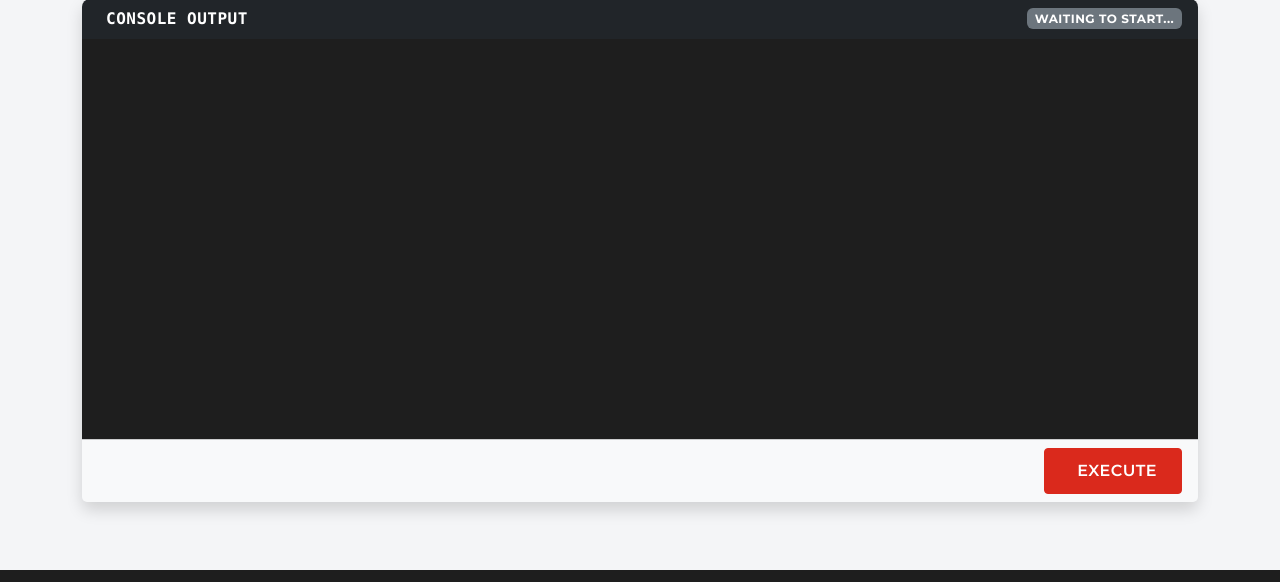
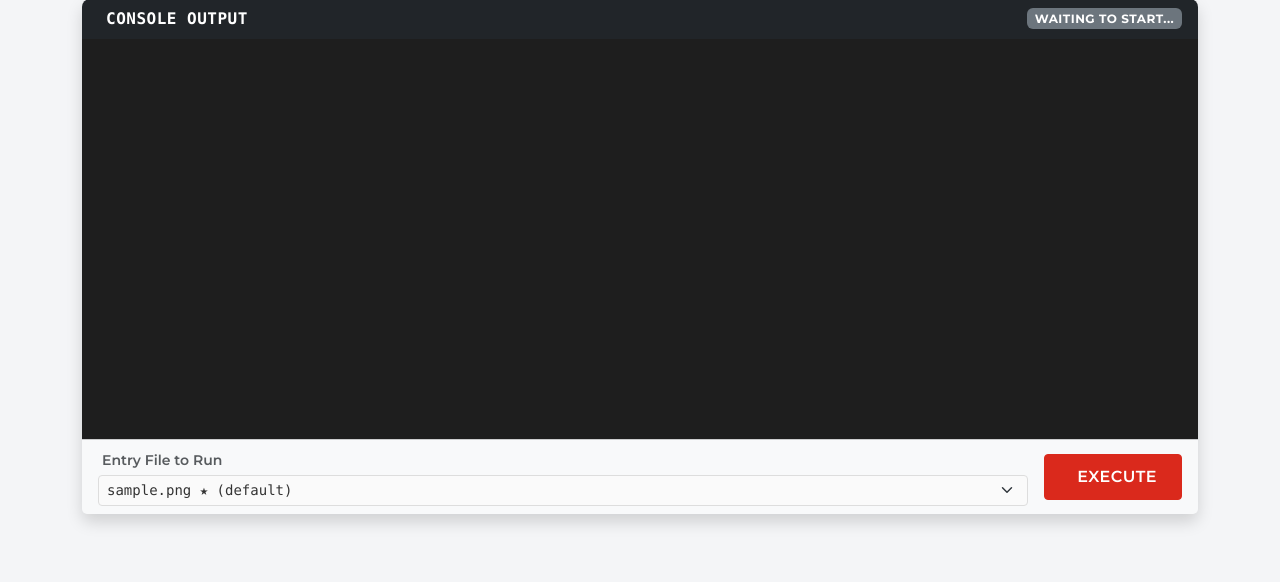
Before and after one commit to PIRTEKUS/UtilPortal, a Flask app: page /portal/execute/1 in a window 1280 px wide. Shown: the part 238-820 px from the top of the page. Run offline with Flask 3, Linux system fonts and the light colour scheme; a user stored in the database is signed in; tables that the repository leaves empty hold one stand-in row (values such as "Sample post").

Commit message:
Show py file selector for ZIP modules, entry file on top

```diff
--- a/routes/portal.py
+++ b/routes/portal.py
@@ -84,7 +84,23 @@ def execute(module_id):
 
     # Python Module
     if module.custom_code or module.is_python_folder:
-        return render_template('portal/module_python.html', module=module)
+        py_files = []
+        if module.is_python_folder:
+            module_dir = os.path.join(os.getcwd(), 'instance', 'modules_data', str(module.id))
+            if os.path.exists(module_dir):
+                for root, _, filenames in os.walk(module_dir):
+                    for fname in sorted(filenames):
+                        if fname.endswith('.py'):
+                            rel = os.path.relpath(os.path.join(root, fname), module_dir).replace('\\', '/')
+                            # Skip files inside the venv subfolder
+                            if not rel.startswith('venv/'):
+                                py_files.append(rel)
+            # Put the configured entry file first
+            entry = module.python_entry_file or 'main.py'
+            if entry in py_files:
+                py_files.remove(entry)
+            py_files.insert(0, entry)
+        return render_template('portal/module_python.html', module=module, py_files=py_files)
 
     # Standard Module (Generic parameter form to Stored Procedure)
     try:
@@ -223,10 +239,13 @@ def execute_python_stream(module_id):
         try:
             if module.is_python_folder:
                 cwd = os.path.join(os.getcwd(), 'instance', 'modules_data', str(module.id))
-                entry_file = module.python_entry_file or 'main.py'
+                # Allow the user to choose a different entry file via query param
+                entry_file = request.args.get('entry_file') or module.python_entry_file or 'main.py'
+                # Security: strip any path traversal attempts
+                entry_file = entry_file.replace('..', '').lstrip('/')
                 script_to_run = os.path.join(cwd, entry_file)
                 if not os.path.exists(script_to_run):
-                    yield f"data: ERROR: Entry file {entry_file} not found in uploaded zip.\n\n"
+                    yield f"data: ERROR: Entry file '{entry_file}' not found in uploaded zip.\n\n"
                     return
             elif module.custom_code:
                 # Direct code: create a temporary directory to act as the module folder
--- a/templates/portal/module_python.html
+++ b/templates/portal/module_python.html
@@ -22,23 +22,49 @@
                 <span id="status-badge" class="badge bg-secondary">Waiting to start...</span>
             </div>
             <div class="card-body p-0 bg-dark">
-                <pre id="console-output" class="text-success p-3 m-0" style="height: 400px; overflow-y: auto; background-color: #1e1e1e; font-family: 'Consolas', 'Courier New', monospace; font-size: 14px;"></pre>
+                <pre id="console-output" class="text-success p-3 m-0"
+                    style="height: 400px; overflow-y: auto; background-color: #1e1e1e; font-family: 'Consolas', 'Courier New', monospace; font-size: 14px;"></pre>
             </div>
-            <div class="card-footer bg-light text-end">
-                <button id="start-btn" class="btn btn-primary px-4"><i class="fas fa-play me-2"></i>Execute</button>
+            <div class="card-footer bg-light">
+                <div class="d-flex align-items-center gap-3 flex-wrap">
+
+                    {% if module.is_python_folder and py_files %}
+                    <div class="flex-grow-1">
+                        <label class="form-label small fw-semibold mb-1 text-muted">
+                            <i class="fas fa-file-code me-1"></i>Entry File to Run
+                        </label>
+                        <select id="entry-file-select" class="form-select form-select-sm font-monospace">
+                            {% for f in py_files %}
+                            <option value="{{ f }}" {% if loop.first %}selected{% endif %}>
+                                {{ f }}{% if loop.first %} ★ (default){% endif %}
+                            </option>
+                            {% endfor %}
+                        </select>
+                    </div>
+                    {% endif %}
+
+                    <div class="{% if module.is_python_folder and py_files %}ms-auto{% else %}ms-auto{% endif %}">
+                        <button id="start-btn" class="btn btn-primary px-4">
+                            <i class="fas fa-play me-2"></i>Execute
+                        </button>
+                    </div>
+                </div>
             </div>
         </div>
     </div>
 </div>
-
 {% endblock %}
 
 {% block scripts %}
 <script>
-    document.getElementById('start-btn').addEventListener('click', function() {
+    const baseStreamUrl = "{{ url_for('portal.execute_python_stream', module_id=module.id) }}";
+    const isPythonFolder = {{ 'true' if module.is_python_folder else 'false' }};
+
+    document.getElementById('start-btn').addEventListener('click', function () {
         const btn = this;
         const output = document.getElementById('console-output');
         const statusBadge = document.getElementById('status-badge');
+        const fileSelect = document.getElementById('entry-file-select');
 
         btn.disabled = true;
         btn.innerHTML = '<i class="fas fa-spinner fa-spin me-2"></i>Running...';
@@ -47,10 +73,16 @@
 
         output.textContent = ''; // Clear previous output
 
-        // Use Server-Sent Events to capture streaming output
-        const eventSource = new EventSource("{{ url_for('portal.execute_python_stream', module_id=module.id) }}");
+        // Build the SSE URL — attach chosen entry file if applicable
+        let streamUrl = baseStreamUrl;
+        if (isPythonFolder && fileSelect) {
+            const chosen = encodeURIComponent(fileSelect.value);
+            streamUrl += '?entry_file=' + chosen;
+        }
 
-        eventSource.onmessage = function(event) {
+        const eventSource = new EventSource(streamUrl);
+
+        eventSource.onmessage = function (event) {
             output.textContent += event.data + '\n';
             output.scrollTop = output.scrollHeight; // Auto-scroll
 
@@ -69,7 +101,7 @@
             }
         };
 
-        eventSource.onerror = function(err) {
+        eventSource.onerror = function () {
             eventSource.close();
             btn.disabled = false;
             btn.innerHTML = '<i class="fas fa-play me-2"></i>Run Again';
```
